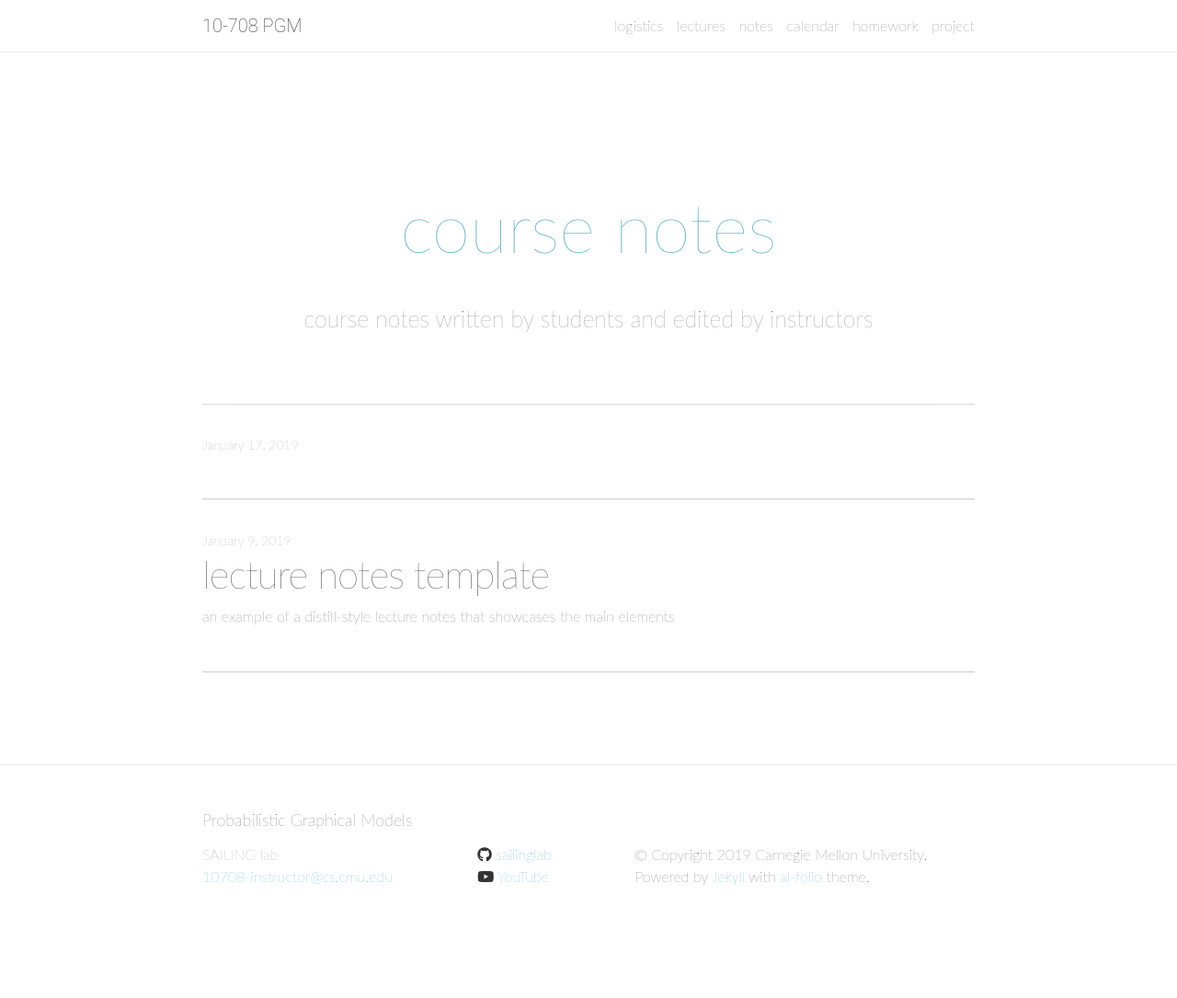
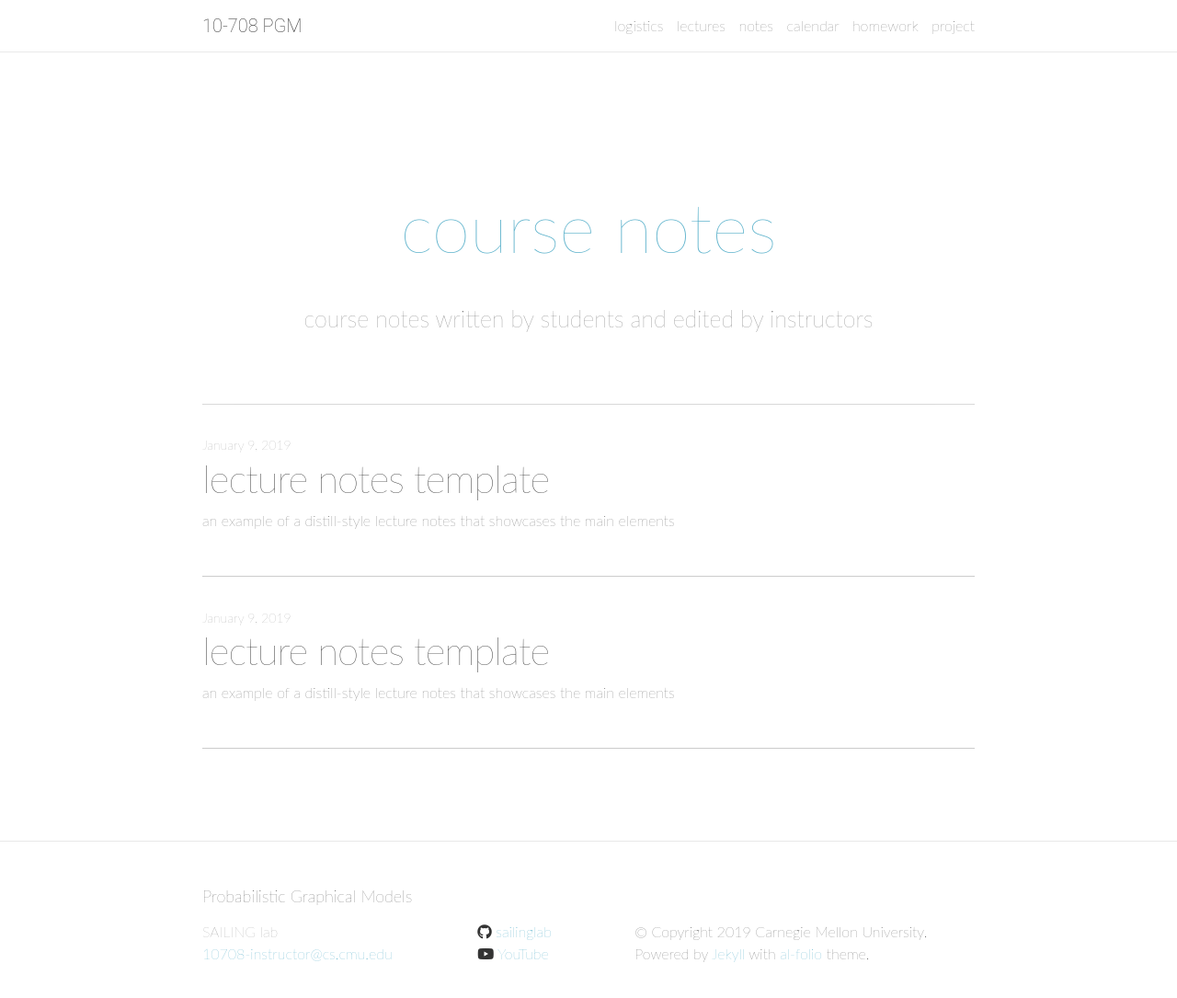
Before and after one commit to sailinglab/pgm-spring-2019, a Jekyll site: the page built from notes/index.html, in a window 1280 px wide and 1110 px high. Shown: the top 1085 px of the window at 92% size. Built offline with Jekyll 4.4.1, drawn with Linux system fonts in a browser that asks for light colours; nearby versions of some CDN libraries; the list of posts is cut into pages by our own code; comment, search, counter and statistics services are not loaded.

Commit message:
test: using template header

```diff
--- a/_posts/2019-01-16-lecture-02.md
+++ b/_posts/2019-01-16-lecture-02.md
@@ -1,3 +1,29 @@
+---
+layout: distill
+title: lecture notes template
+description: an example of a distill-style lecture notes that showcases the main elements
+date: 2019-01-09
+
+lecturers:
+  - name: Eric Xing
+    url: "https://www.cs.cmu.edu/~epxing/"
+
+authors:
+  - name: Author 1  # author's full name
+    url: "#"  # optional URL to the author's homepage
+  - name: Author 2
+    url: "#"
+  - name: Author 3
+    url: "#"
+
+editors:
+  - name: Editor 1  # editor's full name
+    url: "#"  # optional URL to the editor's homepage
+
+abstract: >
+  An example abstract block.
+---
+
 ---
 layout: distill
 title: Lecture 02: Bayesian Networks
```
